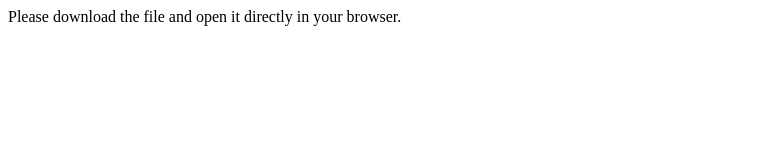
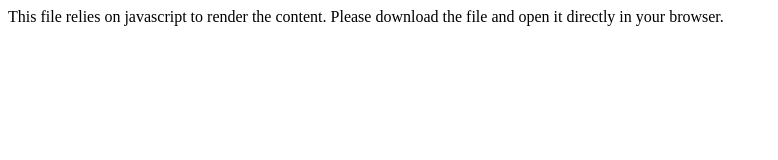
Before and after one commit to adamijak/md-doc, a plain HTML site: page md-doc.html in a window 1280 px wide. Shown: the whole page, without its empty margins (0-778 px from the left). Drawn offline with nearby package versions, Linux system fonts and the light colour scheme.

Commit message:
fix: add clarification about JavaScript reliance in md-doc.html

```diff
--- a/md-doc.html
+++ b/md-doc.html
@@ -1,6 +1,7 @@
 <!DOCTYPE html>
 <script type="module" src="https://cdn.jsdelivr.net/gh/adamijak/md-doc/md-doc.js"></script>
 <main id="md-doc">
+This file relies on javascript to render the content.
 Please download the file and open it directly in your browser.
 <template>
 # md-doc documentation
```
